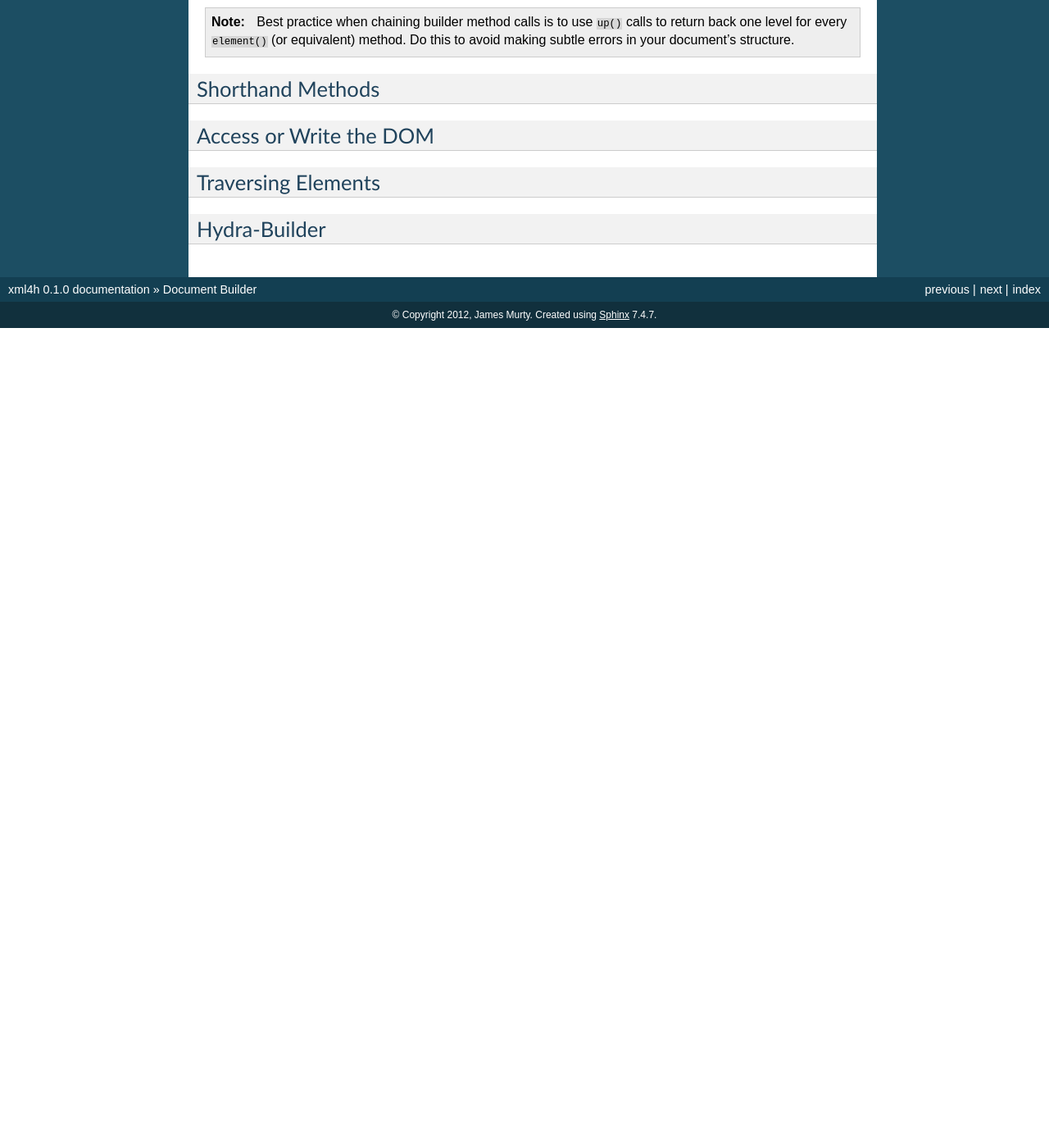
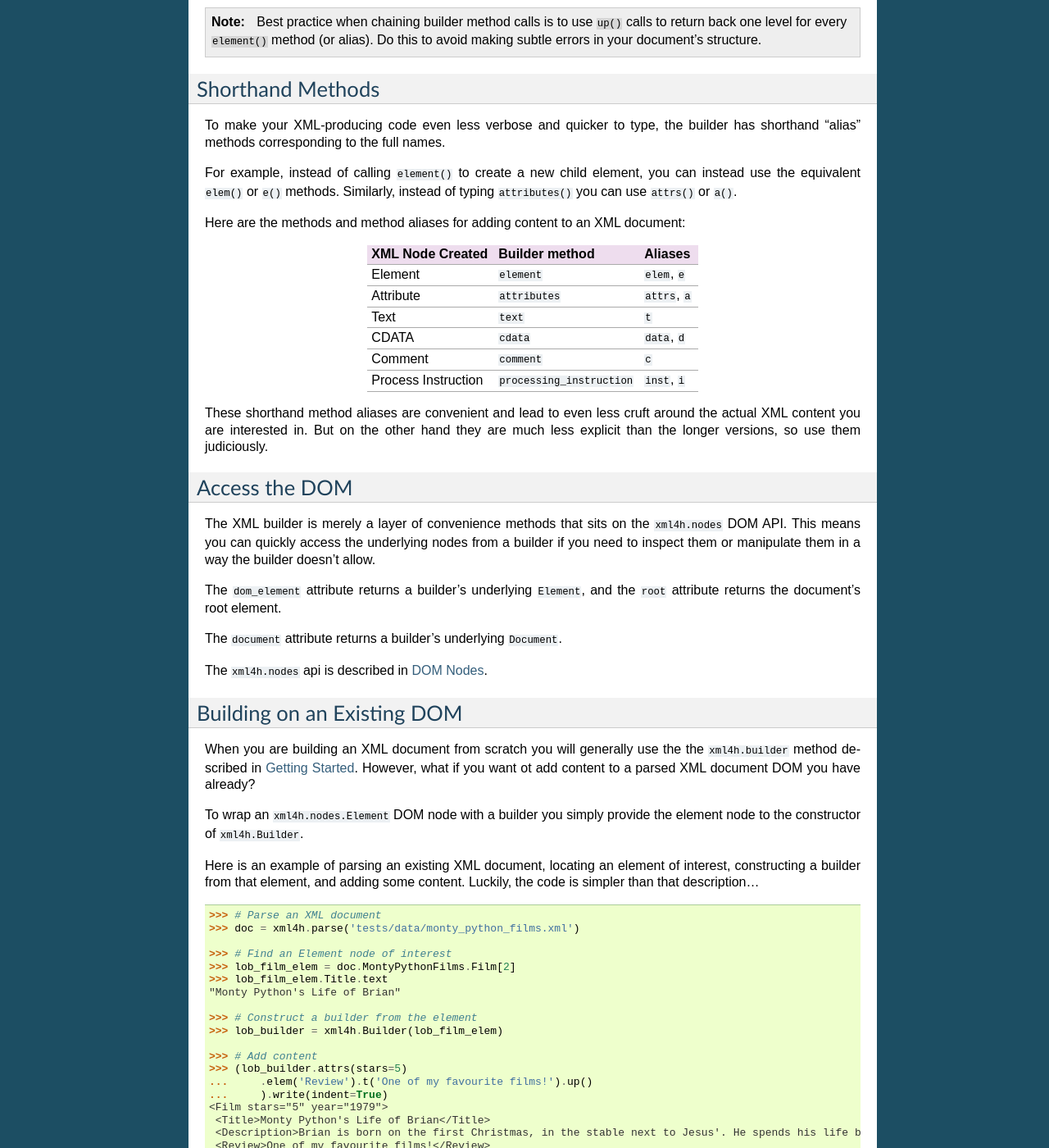
Before and after one commit to jmurty/xml4h, a Sphinx documentation site: the page built from docs/builder.rst, in a window 1280 px wide and 1400 px high, scrolled down 2762 px. Shown: the whole window at 82% size. Built offline with Sphinx 7.4.7, drawn with Linux system fonts in a browser that asks for light colours; before the commit the page ends 3162 px from its top, so only the background shows below that; some of the changed text lies outside the part shown.

Commit message:
Largely finished builder non-API documentation

```diff
--- a/docs/api.rst
+++ b/docs/api.rst
@@ -23,12 +23,16 @@ Document Writer
 .. automodule:: xml4h.writer
    :members:
 
+
+.. _api-nodes:
+
 DOM Nodes
 ---------
 
 .. automodule:: xml4h.nodes
    :members:
 
+
 XML Libarary Adapter
 --------------------
 
--- a/docs/builder.rst
+++ b/docs/builder.rst
@@ -2,14 +2,14 @@
 Document Builder
 ================
 
-xml4h includes a document builder utility that makes it easy to create valid,
+*xml4h* includes a document builder utility that makes it easy to create valid,
 guaranteed well-formed XML documents using relatively sparse python code. It
 is intended to make it so easy to create XML that you will no longer be
 tempted to cobble together documents by concatenating strings, even for
 simple cases.
 
 Internally, the builder uses the DOM-building features of an underlying XML
-library exposed through an adapter, see :ref:`xml-lib-adapters`. This means
+library exposed through an adapter (see :ref:`xml-lib-adapters`). This means
 that you can be sure you will generate a valid document.
 
 Here is some example code::
@@ -77,15 +78,15 @@ current element::
 
     >>> root_b = root_b.attributes({'a': 1, 'b': 2}, c=3)
 
-    >>> root_b.doc_element
+    >>> root_b.dom_element
     <xml4h.nodes.Element: "RootElement">
 
-    >>> root_b.doc_element.attributes
+    >>> root_b.dom_element.attributes
     <xml4h.nodes.AttributeDict: OrderedDict([('a', '1'), ('b', '2'), ('c', '3')])>
 
 .. note::
    As you can see above, the element node represented by a builder instance is
-   available through the ``doc_element`` method.
+   available through the ``dom_element`` method.
 
 When you add a new child element the result is a builder instance representing
 the child element, *not the original element*::
@@ -93,13 +94,14 @@ the child element, *not the original element*::
     >>> child1_b = root_b.element('ChildElement1')
 
     >>> child2_b = root_b.element('ChildElement2')
-    >>> child2_b.doc_element
+    >>> child2_b.dom_element
     <xml4h.nodes.Element: "ChildElement2">
-    >>> child2_b.doc_element.parent
+    >>> child2_b.dom_element.parent
     <xml4h.nodes.Element: "RootElement">
 
 This feature of the builder can be a little confusing, but it allows for the
 very convenient method-chaining feature that gives the builder its power.
+
 
 .. _builder-method-chaining:
 
@@ -138,7 +140,7 @@ concatenate strings.
 
    It is a good idea to wrap the ``xml4h.builder`` method call and all
    following chained methods in parentheses, so you don't need to put
-   backslash (\) characters at the end of every line.
+   backslash (\\) characters at the end of every line.
 
 The code above introduces a very important builder method: ``up()``. This
 method returns a builder instance representing the current element's parent,
@@ -154,36 +156,149 @@ element::
 
     >>> # A builder that references a deeply-nested element:
     >>> deep_b = (xml4h.builder('Root')
-    ...     .element('Deep1')
+    ...     .element('Deep')
     ...         .element('AndDeeper')
     ...             .element('AndDeeperStill')
     ...                 .element('UntilWeGetThere')
     ...     )
-    >>> deep_b.doc_element
+    >>> deep_b.dom_element
     <xml4h.nodes.Element: "UntilWeGetThere">
 
     >>> # Jump up 4 levels, back to the root element
-    >>> deep_b.up(4).doc_element
+    >>> deep_b.up(4).dom_element
     <xml4h.nodes.Element: "Root">
 
     >>> # Jump up to a named ancestor element
-    >>> deep_b.up('Root').doc_element
+    >>> deep_b.up('Root').dom_element
     <xml4h.nodes.Element: "Root">
 
 .. note::
    Best practice when chaining builder method calls is to use ``up()`` calls
-   to return back one level for every ``element()`` (or equivalent) method.
+   to return back one level for every ``element()`` method (or alias).
    Do this to avoid making subtle errors in your document's structure.
 
 
 Shorthand Methods
 -----------------
 
-Access or Write the DOM
------------------------
+To make your XML-producing code even less verbose and quicker to type, the
+builder has shorthand "alias" methods corresponding to the full names.
 
-Traversing Elements
--------------------
+For example, instead of calling ``element()`` to create a new
+child element, you can instead use the equivalent ``elem()`` or ``e()``
+methods. Similarly, instead of typing ``attributes()`` you can use ``attrs()``
+or ``a()``.
+
+Here are the methods and method aliases for adding content to an XML document:
+
+===================  ==========================  ================
+XML Node Created     Builder method              Aliases
+===================  ==========================  ================
+Element              ``element``                 ``elem``, ``e``
+Attribute            ``attributes``              ``attrs``, ``a``
+Text                 ``text``                    ``t``
+CDATA                ``cdata``                   ``data``, ``d``
+Comment              ``comment``                 ``c``
+Process Instruction  ``processing_instruction``  ``inst``, ``i``
+===================  ==========================  ================
+
+These shorthand method aliases are convenient and lead to even less cruft
+around the actual XML content you are interested in. But on the other hand
+they are much less explicit than the longer versions, so use them judiciously.
+
+
+Access the DOM
+--------------
+
+The XML builder is merely a layer of convenience methods that sits on the
+``xml4h.nodes`` DOM API. This means you can quickly access the underlying
+nodes from a builder if you need to inspect them or manipulate them in a
+way the builder doesn't allow.
+
+The ``dom_element`` attribute returns a builder's underlying ``Element``, and
+the ``root`` attribute returns the document's root element.
+
+The ``document`` attribute returns a builder's underlying ``Document``.
+
+The ``xml4h.nodes`` api is described in :ref:`api-nodes`.
+
+
+Building on an Existing DOM
+---------------------------
+
+When you are building an XML document from scratch you will generally use the
+the ``xml4h.builder`` method described in `Getting Started`_. However, what
+if you want ot add content to a parsed XML document DOM you have already?
+
+To wrap an ``xml4h.nodes.Element`` DOM node with a builder you simply provide
+the element node to the constructor of ``xml4h.Builder``.
+
+Here is an example of parsing an existing XML document, locating an element
+of interest, constructing a builder from that element, and adding some
+content. Luckily, the code is simpler than that description...
+
+::
+
+    >>> # Parse an XML document
+    >>> doc = xml4h.parse('tests/data/monty_python_films.xml')
+
+    >>> # Find an Element node of interest
+    >>> lob_film_elem = doc.MontyPythonFilms.Film[2]
+    >>> lob_film_elem.Title.text
+    "Monty Python's Life of Brian"
+
+    >>> # Construct a builder from the element
+    >>> lob_builder = xml4h.Builder(lob_film_elem)
+
+    >>> # Add content
+    >>> (lob_builder.attrs(stars=5)
+    ...     .elem('Review').t('One of my favourite films!').up()
+    ...     ).write(indent=True)
+    <Film stars="5" year="1979">
+     <Title>Monty Python's Life of Brian</Title>
+     <Description>Brian is born on the first Christmas, in the stable next to Jesus'. He spends his life being mistaken for a messiah.</Description>
+     <Review>One of my favourite films!</Review>
+    </Film>
+
 
 Hydra-Builder
 -------------
+
+Because each builder class instance is independent, an advanced technique for
+constructing complex documents is to use multiple builders anchored at
+different places in the DOM. In some situations, the ability to add content
+to different places in the same document can be very handy.
+
+Here is a trivial example of this technique::
+
+    >>> # Create two Elements in a doc to store even or odd numbers
+    >>> odd_b = xml4h.builder('EvenAndOdd').elem('Odd')
+    >>> even_b = odd_b.up().elem('Even')
+
+    >>> # Populate the numbers from a loop
+    >>> for i in range(1, 11):  # doctest:+ELLIPSIS
+    ...     if i % 2 == 0:
+    ...         even_b.elem('Number').text(i)
+    ...     else:
+    ...         odd_b.elem('Number').text(i)
+    <...
+
+    >>> # Check the final document
+    >>> odd_b.doc_write(indent=True)
+    <?xml version="1.0" encoding="utf-8"?>
+    <EvenAndOdd>
+     <Odd>
+      <Number>1</Number>
+      <Number>3</Number>
+      <Number>5</Number>
+      <Number>7</Number>
+      <Number>9</Number>
+     </Odd>
+     <Even>
+      <Number>2</Number>
+      <Number>4</Number>
+      <Number>6</Number>
+      <Number>8</Number>
+      <Number>10</Number>
+     </Even>
+    </EvenAndOdd>
--- a/docs/index.rst
+++ b/docs/index.rst
@@ -13,6 +13,7 @@ Contents:
 
    builder
    writer
+   nodes
    advanced
    api
 
--- /dev/null
+++ b/docs/nodes.rst
@@ -0,0 +1,5 @@
+=========
+DOM Nodes
+=========
+
+TODO
--- a/docs/writer.rst
+++ b/docs/writer.rst
@@ -1,5 +1,6 @@
-Writer
-======
+===============
+Document Writer
+===============
 
 .. automodule:: xml4h.writer
    :members:
```
Also changed, not shown: other parts of docs/api.rst (+1 -1 lines), other parts of docs/builder.rst (+4 -3 lines).
